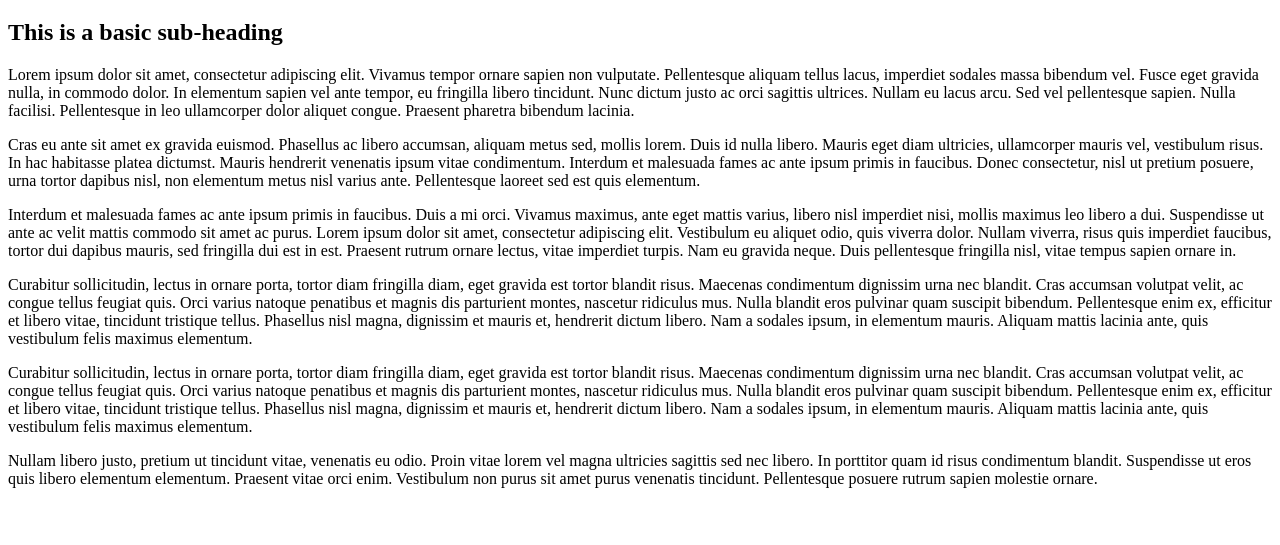
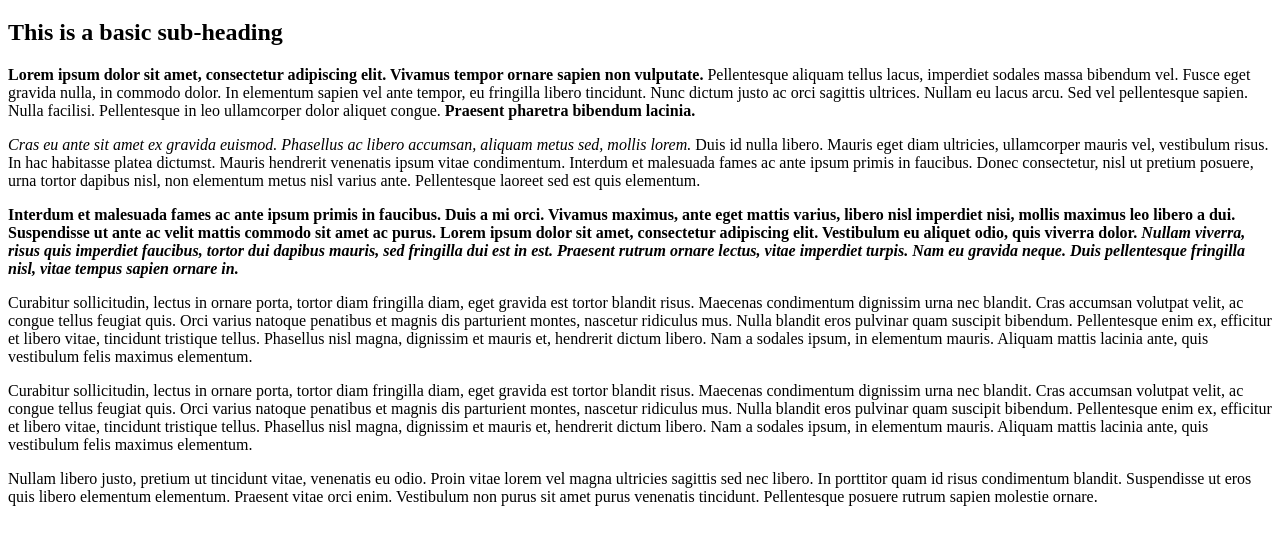
Before and after one commit to HenriqueCecconi/the-odin-project, a plain HTML site: page foundations/index.html in a window 1280 px wide. Shown: the part 61-606 px from the top of the page. Drawn offline with Linux system fonts and the light colour scheme.

Commit message:
Playing with bold and italic tags, and adding comments

```diff
--- a/foundations/index.html
+++ b/foundations/index.html
@@ -9,26 +9,28 @@
         <h2>This is a basic sub-heading</h2>
         <!-- An html comment! -->
         <p>
-            Lorem ipsum dolor sit amet, consectetur adipiscing elit. Vivamus tempor ornare sapien non vulputate.
+            <!-- <strong> tag makes my text italic -->
+            <strong>Lorem ipsum dolor sit amet, consectetur adipiscing elit. Vivamus tempor ornare sapien non vulputate.</strong>
             Pellentesque aliquam tellus lacus, imperdiet sodales massa bibendum vel. Fusce eget gravida nulla, in commodo dolor.
             In elementum sapien vel ante tempor, eu fringilla libero tincidunt. Nunc dictum justo ac orci sagittis ultrices.
             Nullam eu lacus arcu. Sed vel pellentesque sapien. Nulla facilisi. Pellentesque in leo ullamcorper dolor aliquet congue.
-            Praesent pharetra bibendum lacinia.
+            <strong>Praesent pharetra bibendum lacinia.</strong>
         </p>
         <p>
-            Cras eu ante sit amet ex gravida euismod. Phasellus ac libero accumsan, aliquam metus sed, mollis lorem. Duis id nulla libero.
-            Mauris eget diam ultricies, ullamcorper mauris vel, vestibulum risus. In hac habitasse platea dictumst.
+            <!-- <em> tag makes my text italic -->
+            <em>Cras eu ante sit amet ex gravida euismod. Phasellus ac libero accumsan, aliquam metus sed, mollis lorem.</em>
+            Duis id nulla libero. Mauris eget diam ultricies, ullamcorper mauris vel, vestibulum risus. In hac habitasse platea dictumst.
             Mauris hendrerit venenatis ipsum vitae condimentum. Interdum et malesuada fames ac ante ipsum primis in faucibus.
             Donec consectetur, nisl ut pretium posuere, urna tortor dapibus nisl, non elementum metus nisl varius ante.
             Pellentesque laoreet sed est quis elementum.
         </p>
         <p>
-            Interdum et malesuada fames ac ante ipsum primis in faucibus. Duis a mi orci.
+            <strong>Interdum et malesuada fames ac ante ipsum primis in faucibus. Duis a mi orci.
             Vivamus maximus, ante eget mattis varius, libero nisl imperdiet nisi, mollis maximus leo libero a dui.
             Suspendisse ut ante ac velit mattis commodo sit amet ac purus. Lorem ipsum dolor sit amet, consectetur adipiscing elit.
-            Vestibulum eu aliquet odio, quis viverra dolor. Nullam viverra, risus quis imperdiet faucibus, tortor dui dapibus mauris,
+            Vestibulum eu aliquet odio, quis viverra dolor. <em>Nullam viverra, risus quis imperdiet faucibus, tortor dui dapibus mauris,
             sed fringilla dui est in est. Praesent rutrum ornare lectus, vitae imperdiet turpis. Nam eu gravida neque.
-            Duis pellentesque fringilla nisl, vitae tempus sapien ornare in.
+            Duis pellentesque fringilla nisl, vitae tempus sapien ornare in.</em></strong>
         </p>
         <p>
             Curabitur sollicitudin, lectus in ornare porta, tortor diam fringilla diam, eget gravida est tortor blandit risus.
```
